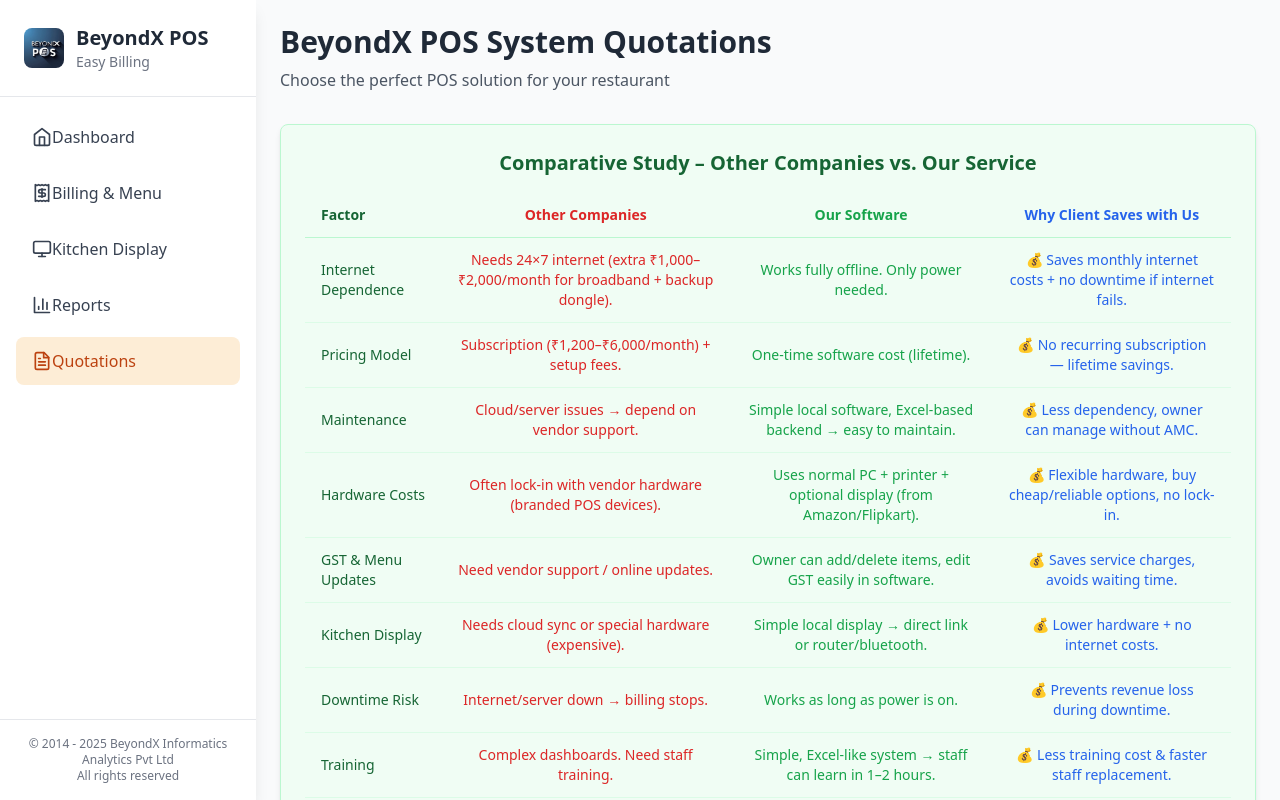
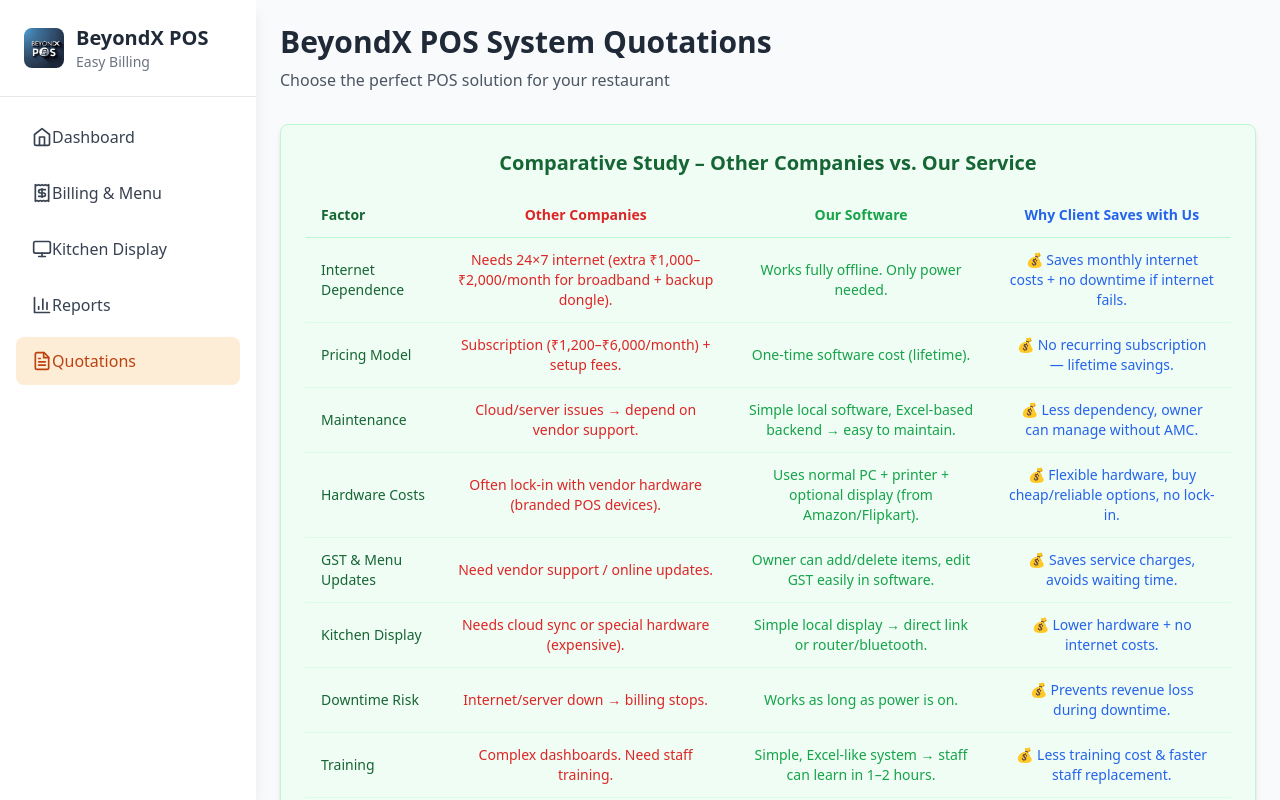
Before and after one commit to externalapps/restbilldemo, a React (Create React App) app: page /quotations in a window 1280 px wide. Built offline with nearby package versions, Linux system fonts and the light colour scheme; the HTML template or start-up script is replaced by a standard one.

Commit message:
Fix table number issue in kitchen display and reorder plan sections

```diff
--- a/src/components/KitchenDisplay.js
+++ b/src/components/KitchenDisplay.js
@@ -91,8 +91,8 @@
           <div className="w-16 h-16 bg-orange-100 rounded-full flex items-center justify-center mx-auto mb-4">
             <ChefHat className="w-8 h-8 text-orange-600" />
           </div>
-          <h3 className="text-2xl font-bold text-gray-800">{state.currentTable - 1}</h3>
-          <p className="text-gray-600">Tables Served Today</p>
+          <h3 className="text-2xl font-bold text-gray-800">{state.orders.length}</h3>
+          <p className="text-gray-600">Total Orders Today</p>
         </div>
       </div>
 
--- a/src/components/QuotationsPage.js
+++ b/src/components/QuotationsPage.js
@@ -260,6 +260,22 @@
                 <p className="text-sm text-gray-500">Software & Services</p>
               </div>
 
+              {/* Software Features */}
+              <div className="mb-6">
+                <h4 className="font-semibold text-gray-800 mb-3 flex items-center">
+                  <Zap className="w-4 h-4 mr-2 text-primary-600" />
+                  Software Features (Included)
+                </h4>
+                <ul className="space-y-2">
+                  {plan.software.map((feature, index) => (
+                    <li key={index} className="flex items-center text-sm text-gray-600">
+                      <Check className="w-4 h-4 mr-2 text-green-500" />
+                      {feature}
+                    </li>
+                  ))}
+                </ul>
+              </div>
+
               {/* Hardware Requirements (Not Included) */}
               <div className="mb-6">
                 <h4 className="font-semibold text-gray-800 mb-3 flex items-center">
@@ -290,22 +306,6 @@
                     ))}
                   </div>
                 </div>
-              </div>
-
-              {/* Software Features */}
-              <div className="mb-6">
-                <h4 className="font-semibold text-gray-800 mb-3 flex items-center">
-                  <Zap className="w-4 h-4 mr-2 text-primary-600" />
-                  Software Features (Included)
-                </h4>
-                <ul className="space-y-2">
-                  {plan.software.map((feature, index) => (
-                    <li key={index} className="flex items-center text-sm text-gray-600">
-                      <Check className="w-4 h-4 mr-2 text-green-500" />
-                      {feature}
-                    </li>
-                  ))}
-                </ul>
               </div>
 
               {/* Total Cost Breakdown */}
--- a/src/components/Sidebar.js
+++ b/src/components/Sidebar.js
@@ -55,15 +55,7 @@
         </ul>
       </nav>
 
-      {/* Footer */}
-      <div className="absolute bottom-0 left-0 right-0 p-4 border-t border-gray-200">
-        <div className="text-center">
-          <div className="text-xs text-gray-500">
-            <p>© 2014 - 2025 BeyondX Informatics Analytics Pvt Ltd</p>
-            <p>All rights reserved</p>
-          </div>
-        </div>
-      </div>
+
     </div>
   );
 };
--- a/src/context/AppContext.js
+++ b/src/context/AppContext.js
@@ -69,7 +69,7 @@
     case actionTypes.GENERATE_BILL:
       const newOrder = {
         id: state.orderCounter,
-        tableNo: state.currentTable,
+        tableNo: action.payload, // Use the passed table number
         items: state.cart,
         total: state.cart.reduce((sum, item) => sum + (item.price * item.quantity), 0),
         timestamp: new Date().toISOString(),
@@ -81,7 +81,6 @@
         orders: [...state.orders, newOrder],
         kitchenOrders: [...state.kitchenOrders, newOrder],
         orderCounter: state.orderCounter + 1,
-        currentTable: state.currentTable + 1,
         cart: []
       };
 
@@ -140,7 +139,7 @@
     removeFromCart: (itemId) => dispatch({ type: actionTypes.REMOVE_FROM_CART, payload: itemId }),
     updateCartQuantity: (id, quantity) => dispatch({ type: actionTypes.UPDATE_CART_QUANTITY, payload: { id, quantity } }),
     clearCart: () => dispatch({ type: actionTypes.CLEAR_CART }),
-    generateBill: () => dispatch({ type: actionTypes.GENERATE_BILL }),
+    generateBill: (tableNo) => dispatch({ type: actionTypes.GENERATE_BILL, payload: tableNo }),
     markOrderDone: (orderId) => dispatch({ type: actionTypes.MARK_ORDER_DONE, payload: orderId }),
     updateDailySales: (salesData) => dispatch({ type: actionTypes.UPDATE_DAILY_SALES, payload: salesData })
   };
```
